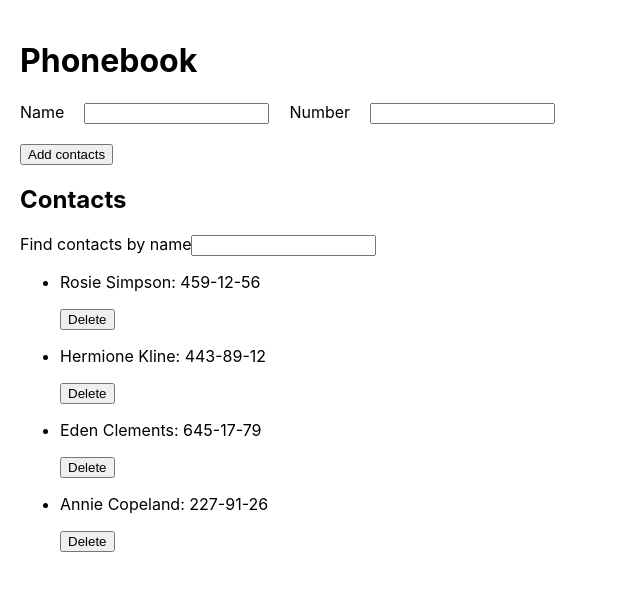
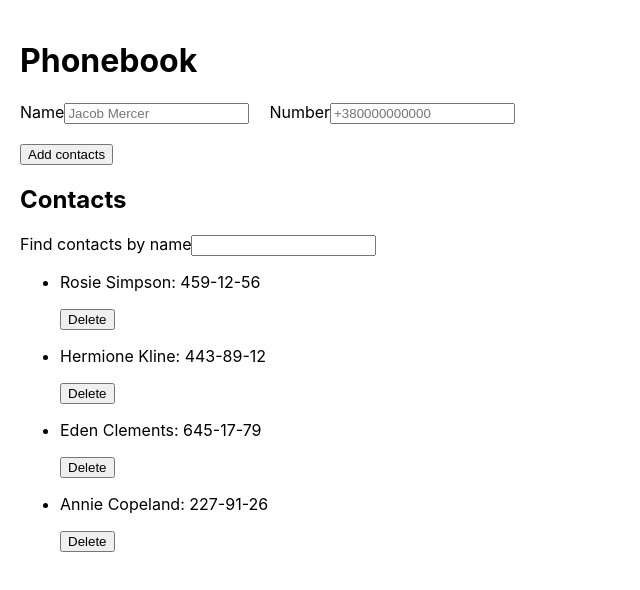
Before and after one commit to daria31v/goit-react-hw-02-phonebook, a React (Create React App) app: page / in a window 1280 px wide. Shown: the top 590 px of the page, without its empty margins (0-640 px from the left). Built offline with nearby package versions, Linux system fonts and the light colour scheme.

Commit message:
commit 6

```diff
--- a/package.json
+++ b/package.json
@@ -16,7 +16,8 @@
     "styled-components": "^5.3.6",
     "web-vitals": "^2.1.3",
     "yup": "^0.32.11",
-    "yup-phone": "^1.3.2"
+    "yup-phone": "^1.3.2",
+    "yup-validators": "^3.0.0"
   },
   "scripts": {
     "start": "react-scripts start",
--- a/src/components/App.jsx
+++ b/src/components/App.jsx
@@ -5,7 +5,6 @@ import { Filter } from './Filter/Filter';
 import { ContactList } from './ContactList/ContactList';
 import { nanoid } from 'nanoid';
 
-// ALERT for add 2 the same
 
 export class App extends Component {
 
--- a/src/components/ContactForm/ContactForm.jsx
+++ b/src/components/ContactForm/ContactForm.jsx
@@ -1,133 +1,88 @@
-import { Button, FormAddContacts } from './ContactForm.styled';
-import { nanoid } from "nanoid";
-//  import { Formik, Form, Field, ErrorMessage } from 'formik';
+import { Component } from 'react';
+// import PropTypes from 'prop-types';
+
+import { Button, FormAddContacts, ErrorText } from './ContactForm.styled';
+import { Formik, Form, Field, ErrorMessage } from 'formik';
+import { nanoid } from 'nanoid';
+
 //  import * as yup from 'yup';
 //  import "yup-phone";
-//  import {ErrorText} from './ContactForm.styled'
-import { Component } from 'react';
 
-// const FormError = ({name}) => {
-//     return(
-//         <ErrorMessage name={name} render={message => <ErrorText>{message}</ErrorText>}
-//         />
-//     );
-// };
 
-//  const schema = yup.object().shape({
-//     name: yup.string().required(),
-//     number: yup.string().phone().required()
+// const schema = yup.object().shape({
+    // name: yup.string().required(),
+    // number: yup.string().phone().required(),
 // });
-
-export class ContactForm extends Component {
-  state = {
+const initialValues = {
     name: '',
     number: '',
   };
+
+const FormError = ({name}) => {
+    return(
+        <ErrorMessage name={name} render={message => <ErrorText>{message}</ErrorText>}
+        />
+    );
+  };
+
+export class ContactForm extends Component {
+
   nameInputId = nanoid();
   telInputId = nanoid();
-  // submitForm = (values, {resetForm}) => {
-  //   console.log('VALUES', values);
-  //   resetForm();
-  //   // this.props.onSubmit(value)
-  // };
 
-  // reset = () => {
-  //   this.setState({
-  //     name: '',
-  //     number: '',
-  //   });
-  // };
+  submitForm = (values, {resetForm}) => {
+    this.props.onSubmit(values.name, values.number);
+    this.setState({initialValues});
 
-  submitForm = e => {
-    e.preventDefault();
-
-    console.log(this.state)
-
-    this.props.onSubmit(this.state.name, this.state.number);
-
-    this.setState({
-      name: '',
-      number: '',
-    });
-  };
-  hanleInputChange = e => {
-    const { name, value } = e.currentTarget;
-    this.setState({ [name]: value });
+    resetForm();
   };
 
+
   render() {
+
     return (
-      <form onSubmit={this.submitForm}>
-        <FormAddContacts>
-          <label htmlFor={this.nameInputId}>Name</label>
-          <div>
-            <input
+      <Formik
+        initialValues={initialValues}
+        onSubmit={this.submitForm}
+        // validationSchema={schema}
+      >
+        <Form
+        // autoComplete="off"
+        >
+          <FormAddContacts>
+            <label htmlFor={this.nameInputId}>Name
+
+            <Field
               type="text"
               name="name"
+              placeholder="Jacob Mercer"
               pattern="^[a-zA-Zа-яА-Я]+(([' -][a-zA-Zа-яА-Я ])?[a-zA-Zа-яА-Я]*)*$"
               title="Name may contain only letters, apostrophe, dash and spaces. For example Adrian, Jacob Mercer, Charles de Batz de Castelmore d'Artagnan"
               required
               id={this.nameInputId}
-              onChange={this.hanleInputChange}
             />
-            {/* <FormError name='name' component="div"/> */}
-          </div>
-          <label htmlFor={this.telInputId}>Number</label>
-          <div>
-            <input
+            <FormError name='name' component="span"/>
+            </label>
+
+            <label htmlFor={this.telInputId}>Number
+            <Field
               type="tel"
               name="number"
+              placeholder="+380000000000"
               pattern="\+?\d{1,4}?[-.\s]?\(?\d{1,3}?\)?[-.\s]?\d{1,4}[-.\s]?\d{1,4}[-.\s]?\d{1,9}"
               title="Phone number must be digits and can contain spaces, dashes, parentheses and can start with +"
               required
               id={this.telInputId}
-              onChange={this.hanleInputChange}
-            />
-            {/* <FormError name='number' component="div"/> */}
-          </div>
-        </FormAddContacts>
+              />
+              <FormError name='number' component="span"/>
+              </label>
 
-        <Button type="submit">Add contacts</Button>
-      </form>
+          </FormAddContacts>
 
-      // <Formik value={values} onSubmit={this.submitForm} validationSchema={schema}>
+          <Button type="submit">Add contacts</Button>
+        </Form>
+      </Formik>
 
-      // <Form autoComplete="off">
-
-      //   <FormAddContacts>
-      //   <label htmlFor="name">Name</label>
-      //   <div>
-      //   <Field
-      //     type="text"
-      //     name="name"
-      //     pattern="^[a-zA-Zа-яА-Я]+(([' -][a-zA-Zа-яА-Я ])?[a-zA-Zа-яА-Я]*)*$"
-      //     title="Name may contain only letters, apostrophe, dash and spaces. For example Adrian, Jacob Mercer, Charles de Batz de Castelmore d'Artagnan"
-      //     required
-      //     id="name"
-      //     onChange={this.hanleInputChange}
-      //   />
-      //   <FormError name='name' component="div"/>
-      //   </div>
-      //   <label htmlFor="tel">Number</label>
-      //   <div>
-      //   <Field
-      //     type="tel"
-      //     name="number"
-      //     pattern="\+?\d{1,4}?[-.\s]?\(?\d{1,3}?\)?[-.\s]?\d{1,4}[-.\s]?\d{1,4}[-.\s]?\d{1,9}"
-      //     title="Phone number must be digits and can contain spaces, dashes, parentheses and can start with +"
-      //     required
-      //     id="tel"
-      //     onChange={this.hanleInputChange}
-      //   />
-      //   <FormError name='number' component="div"/>
-      //   </div>
-      //   </FormAddContacts>
-
-      //     <Button type='submit'>Add contacts</Button>
-
-      // </Form>
-
-      // </Formik>
     );
   }
 }
--- a/src/components/ContactList/ContactList.jsx
+++ b/src/components/ContactList/ContactList.jsx
@@ -1,3 +1,5 @@
+// import PropTypes from 'prop-types';
+
 import { ContactItems } from '../ContactItems/ContactItems';
 import { Component } from 'react';
 
```
Also changed, not shown: src/components/Filter/Filter.jsx (+1 -13 lines), 1 other file (tests, documents, lock files or other folders).
